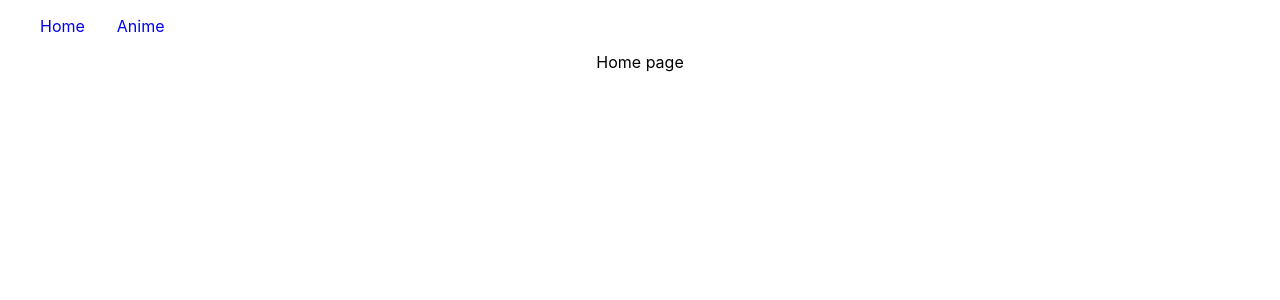
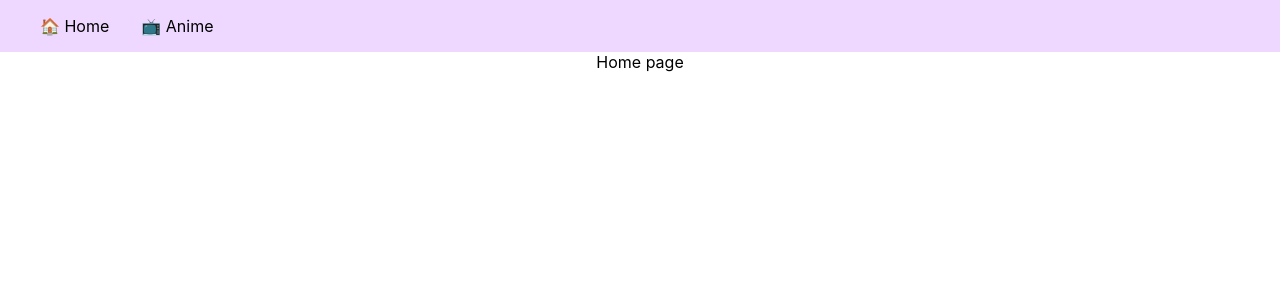
Before and after one commit to RoxAzusa/GitApp, a React (Create React App) app in the folder front/: page / in a window 1280 px wide. Shown: the top 300 px of the page. Built offline with nearby package versions, Linux system fonts and the light colour scheme.

Commit message:
Finalize the Layout

```diff
--- a/front/src/assets/css/style.css
+++ b/front/src/assets/css/style.css
@@ -1,6 +1,7 @@
 .nav {
     display: flex;
     flex-direction: row;
+    background-color: rgb(238, 216, 255);
 }
 
 .nav-item {
@@ -12,9 +13,9 @@
 
 .nav-button {
     list-style-type: none;
-
 }
 
 .nav-link {
     text-decoration: none;
+    color: black;
 }
--- a/front/src/pages/Layout.js
+++ b/front/src/pages/Layout.js
@@ -7,10 +7,10 @@ const Layout = () => {
       <nav className="nav">
         <ul className="nav-item">
           <li className="nav-button">
-            <Link className="nav-link" to="/">Home</Link>
+            <Link className="nav-link" to="/">🏠 Home</Link>
           </li>
           <li className="nav-button">
-            <Link className="nav-link" to="/Anime">Anime</Link>
+            <Link className="nav-link" to="/Anime">📺 Anime</Link>
           </li>
         </ul>
       </nav>
```
